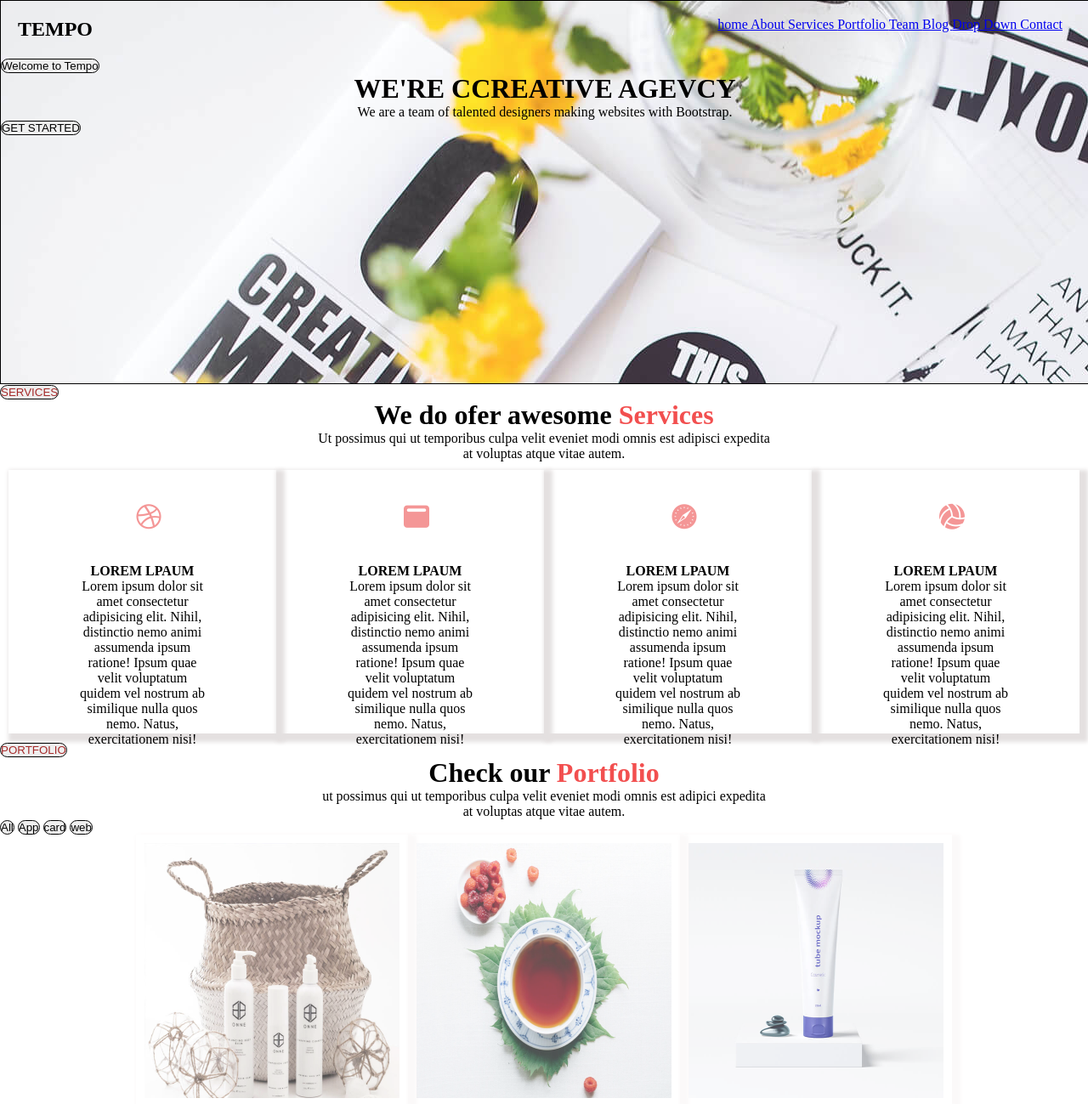
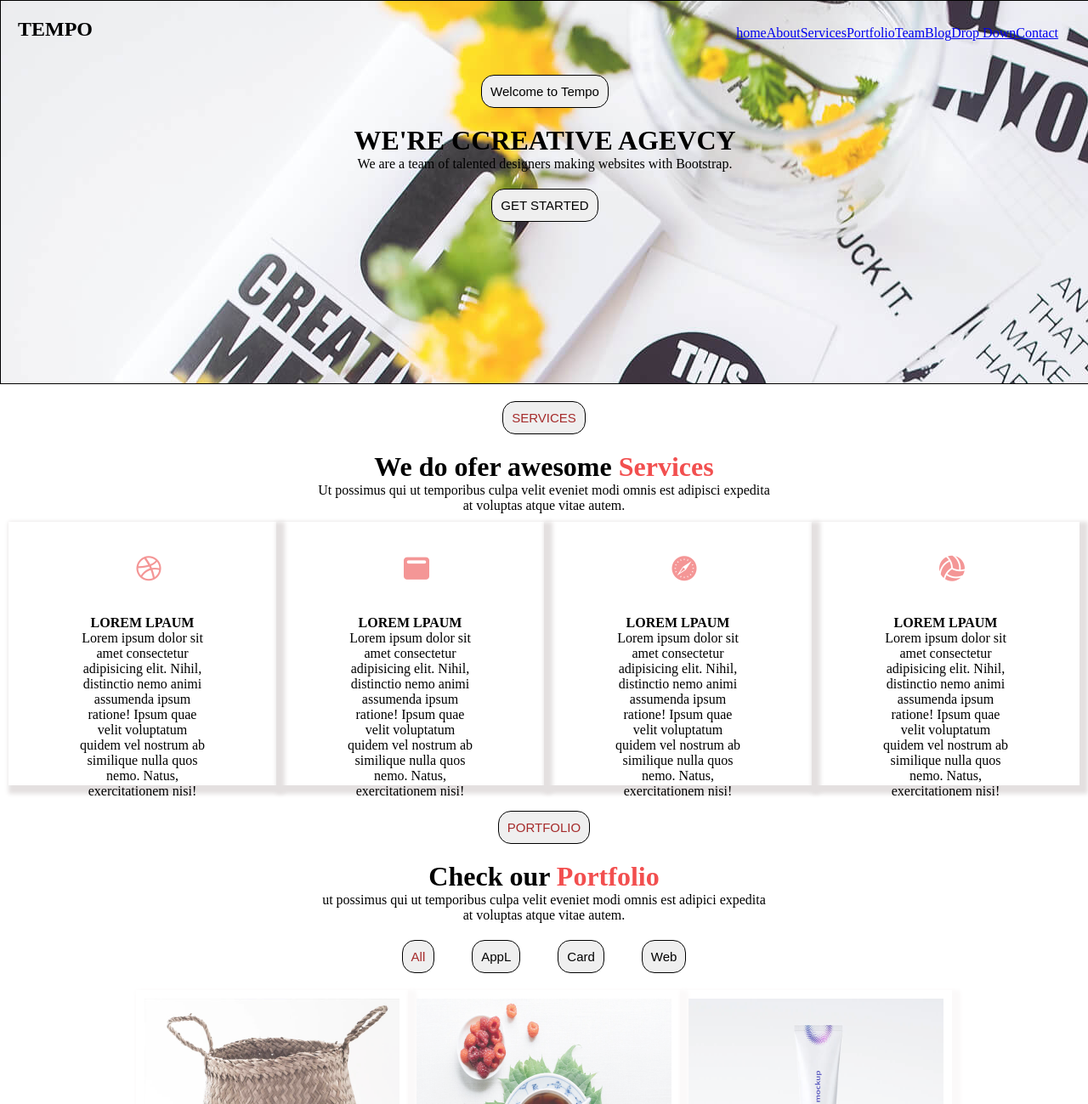
Before and after one commit to Humairaji/WEB-1, a plain HTML site: page tempo/index.html in a window 1280 px wide. Shown: the top 1299 px of the page at 85% size. Drawn offline with Linux system fonts and the light colour scheme.

Commit message:
Add files via upload

```diff
--- a/tempo/index.html
+++ b/tempo/index.html
@@ -4,7 +4,7 @@
     <meta charset="UTF-8">
     <meta http-equiv="X-UA-Compatible" content="IE=edge">
     <meta name="viewport" content="width=device-width, initial-scale=1.0">
-    <title>Document</title>
+    <title>WEB-1</title>
     <link rel="stylesheet" href="style.css">
     <link rel="stylesheet" href="https://cdnjs.cloudflare.com/ajax/libs/font-awesome/6.5.1/css/all.min.css">
 </head>
@@ -25,17 +25,23 @@
     <div id="inner">
         <div id="outer">
             <h2>TEMPO</h2>
+             </div>
+        <div id="button-conter">
+            <button id="button">Welcome to Tempo</button>
         </div>
-
-            <button>Welcome to Tempo</button>
               <h1>WE'RE CCREATIVE AGEVCY</h1>
             <p>We are a team of talented designers making websites with Bootstrap.</p>
 
-            <button>GET STARTED</button>
+            <div id="button-conter">
+                <button id="button">GET STARTED</button>
+            </div>
 
     </div>
 </div>
-<button><span>SERVICES</span></button>
+<div id="button-conter">
+    <button id="button"><span>SERVICES</span></button>
+</div>
+
 <h1>We do ofer awesome <span>Services</span></h1>
 <p>Ut possimus qui ut temporibus culpa velit eveniet modi omnis est adipisci expedita </p>
 <p>at voluptas atque vitae autem.</p>
@@ -66,16 +72,23 @@
     </div>
 
 </div>
+<div id="button-conter">
+    <button id="button"><span>PORTFOLIO</span></button>
+</div>
 
-    <button><span>PORTFOLIO</span></button>
+
     <h1>Check our <span>Portfolio</span></h1>
     <p>ut possimus qui ut temporibus culpa velit eveniet modi omnis est adipici expedita</p>
         <p> at voluptas atque vitae autem.</p>
+    </div>
+    <div id="button-conter">
+        <button id="button"><span> All</spen></button>
+        <button id="button">AppL</button>
+        <button id="button">Card</button>
+        <button id="button">Web</button>
+    </div>
 
-              <button>All</button>
-                <button>App</button>
-                <button>card</button>
-                <button>web</button>
+
 
                 <div class="flex-container">
                     <div class="flex-item">
@@ -117,8 +130,11 @@
                     </div>
                  </div>
                 </div>
+            </div>
+            <div id="button-conter">
+                <button id="button"><span>team</span></button>
+            </div>
 
-                <button><span> TEAM </span></button>
                 <h1>Our Hardworking<span> Team </span></h1>
                 <p>ut possimus qui ut temporibus culpa velit eveniet modi omnis est adipici expedita</p>
                 <p> at voluptas atque vitae autem.</p>
@@ -145,11 +161,11 @@
                     </div>
                  </div>
                 </div>
-
-
-                <button><span>CONTACT</span></button>
-
-                <h3>Contact<span>Us</span></h3>
+            </div>
+            <div id="button-conter">
+                <button id="button">CONTACT</button>
+            </div>
+              <h3>Contact<span>Us</span></h3>
                 <p>ggukujhliuhiugiuguhjjkjkjgiugiuguigiugugliugiugliufg</p>
                 <p>ggfhgfffyfuffyffyfufu</p>
 
--- a/tempo/style.css
+++ b/tempo/style.css
@@ -9,18 +9,29 @@
     background-color: black;
     background-image:url(hero-bg.jpg)
 }
-.navebar{
+    .a{
     display: flex;
-    margin: 20px;
+     margin: 20px;
     position: absolute;
-    top: 0;
+    top: 5px;
     right: 10px;
+    padding: 5px;
+
+
      }
+
      button {
+      font-size: 15px;
+      padding: 10px;
+      margin: 20px;
     text-align: center;
       border: 1px solid black;
-      border-radius: 20px;
+      border-radius: 15px;
 
+
+  }
+  #button-conter{
+    text-align: center;
 
   }
 
@@ -98,7 +109,7 @@ i{
     img{
       width: 300px;
       height: 300px;
-      opacity: 70%;
+      opacity: 80%;
     }
     .pic-container{
       display: flex;
```
